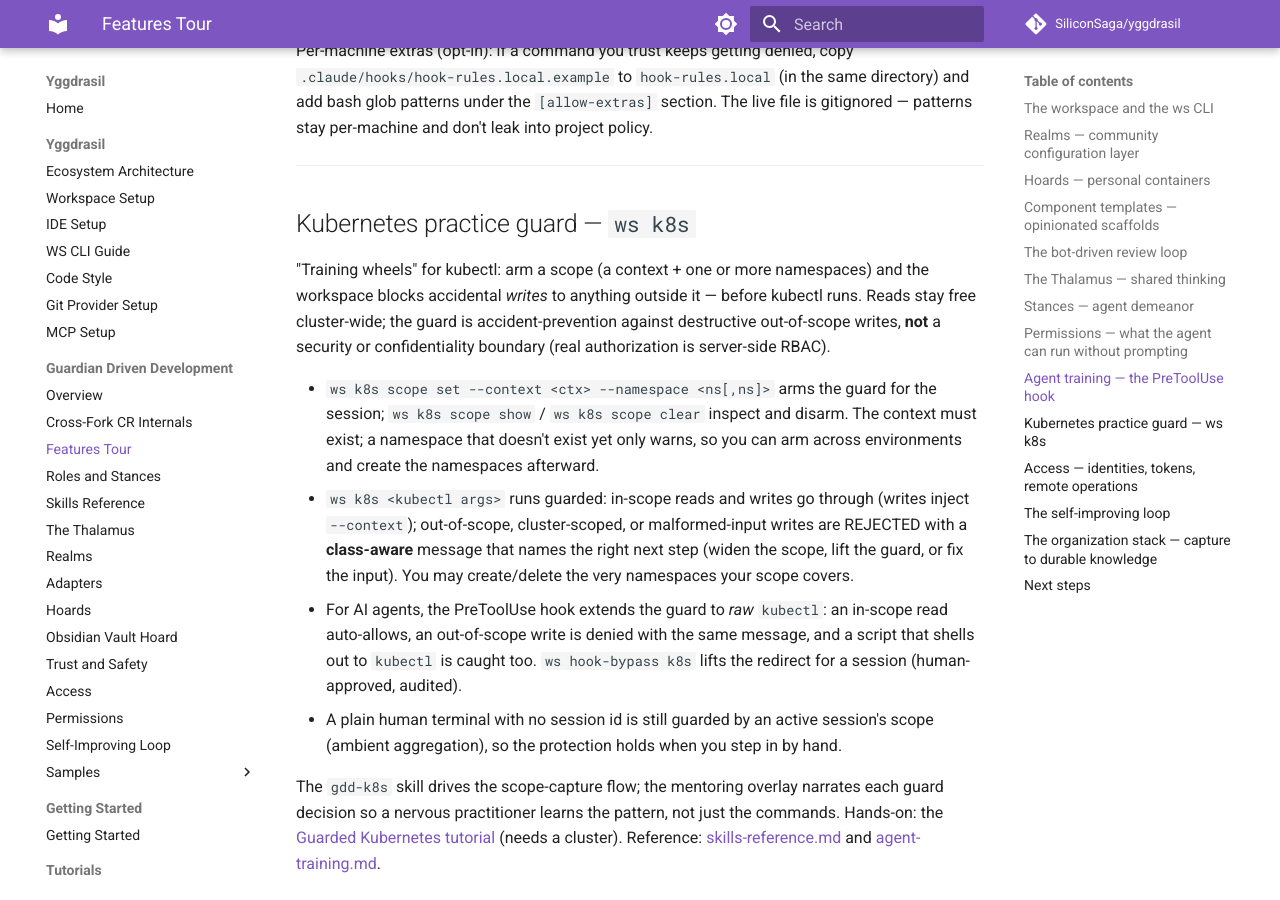
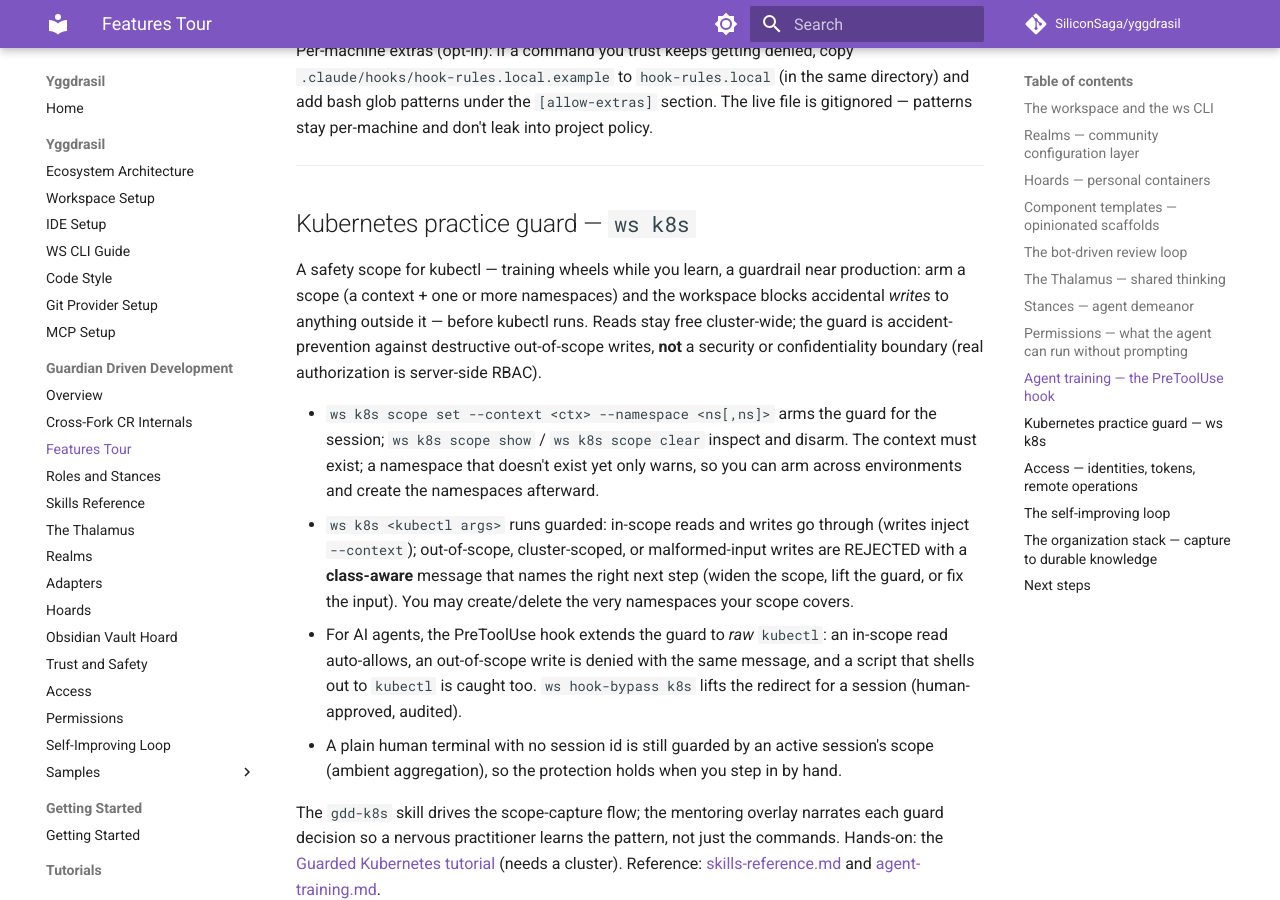
Before and after one commit to SiliconSaga/yggdrasil, an MkDocs documentation site: the page built from docs/gdd/features.md, in a window 1280 px wide and 900 px high, scrolled down 4733 px. Built offline with MkDocs 1.6.1 and Material for MkDocs 9.7.7, drawn with Linux system fonts in a browser that asks for light colours; comment, search, counter and statistics services are not loaded.

Commit message:
docs(k8s): reframe the guard as a safety scope, not solely 'training wheels'
Carry the tutorial's reframing through the rest of the guard's user-facing copy: it's a safety scope useful to an expert wanting a guardrail near production as much as to a newcomer learning — training wheels is one use, not its whole identity.

- gdd-k8s skill: retitle "GDD K8s Training Wheels" → "GDD K8s Guard"; rewrite the "What This Is" opener accordingly.
- Features tour and the `ws k8s --help` text: "training wheels while you learn, a guardrail near production" instead of leading with "training wheels".
- roles-and-stances: "the guarded-Kubernetes practice skill".

Left alone deliberately: the docs/plans/ design + plan docs (historical record per the doc-writing convention — and renaming the design file would break references), and agent-training.md's "Claude's training wheels" line, which is about the permission hook being Claude-specific, a different metaphor from the k8s guard.

Co-Authored-By: Claude Opus 4.8 <noreply@anthropic.com>

```diff
--- a/docs/gdd/features.md
+++ b/docs/gdd/features.md
@@ -123,7 +123,7 @@ Per-machine extras (opt-in): if a command you trust keeps getting denied, copy `
 
 ## Kubernetes practice guard — `ws k8s`
 
-"Training wheels" for kubectl: arm a scope (a context + one or more namespaces) and the workspace blocks accidental *writes* to anything outside it — before kubectl runs. Reads stay free cluster-wide; the guard is accident-prevention against destructive out-of-scope writes, **not** a security or confidentiality boundary (real authorization is server-side RBAC).
+A safety scope for kubectl — training wheels while you learn, a guardrail near production: arm a scope (a context + one or more namespaces) and the workspace blocks accidental *writes* to anything outside it — before kubectl runs. Reads stay free cluster-wide; the guard is accident-prevention against destructive out-of-scope writes, **not** a security or confidentiality boundary (real authorization is server-side RBAC).
 
 - `ws k8s scope set --context <ctx> --namespace <ns[,ns]>` arms the guard for the session; `ws k8s scope show` / `ws k8s scope clear` inspect and disarm. The context must exist; a namespace that doesn't exist yet only warns, so you can arm across environments and create the namespaces afterward.
 - `ws k8s <kubectl args>` runs guarded: in-scope reads and writes go through (writes inject `--context`); out-of-scope, cluster-scoped, or malformed-input writes are REJECTED with a **class-aware** message that names the right next step (widen the scope, lift the guard, or fix the input). You may create/delete the very namespaces your scope covers.
```
Also changed, not shown: .agent/skills/gdd-k8s/SKILL.md (+2 -2 lines), docs/gdd/roles-and-stances.md (+1 -1 lines), 1 other file.
